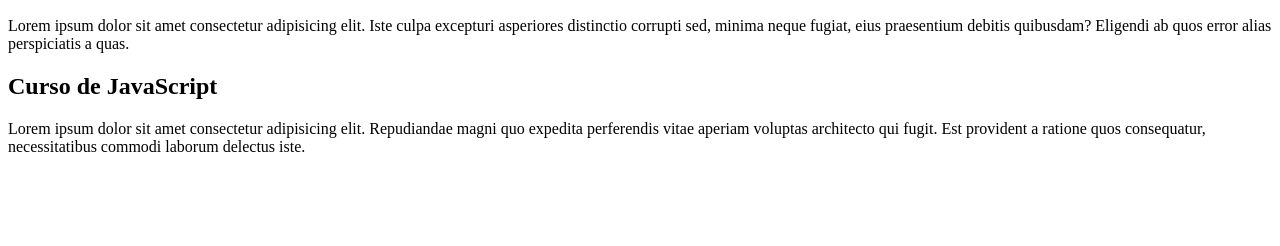
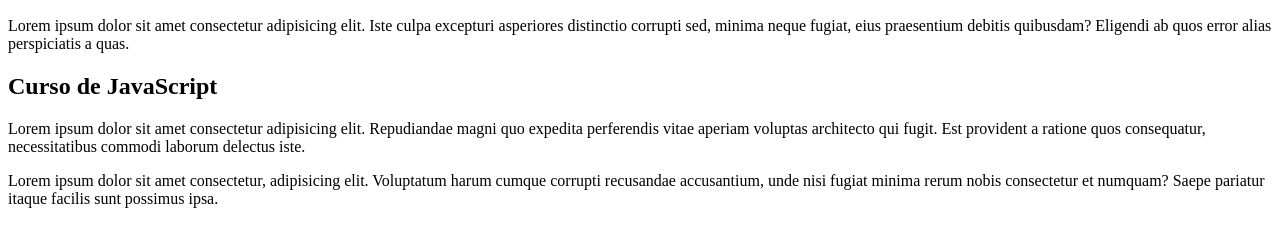
Before and after one commit to carlosedsmagalhaes/Projeto-Site, a plain HTML site: page index.html in a window 1280 px wide. Shown: the part 110-356 px from the top of the page. Drawn offline with Linux system fonts and the light colour scheme.

Commit message:
Inserção de um novo parágrafo
- Adicionei um novo parágrafo

```diff
--- a/index.html
+++ b/index.html
@@ -21,6 +21,7 @@
         <article>
             <h2>Curso de JavaScript</h2>
             <p>Lorem ipsum dolor sit amet consectetur adipisicing elit. Repudiandae magni quo expedita perferendis vitae aperiam voluptas architecto qui fugit. Est provident a ratione quos consequatur, necessitatibus commodi laborum delectus iste.</p>
+            <p>Lorem ipsum dolor sit amet consectetur, adipisicing elit. Voluptatum harum cumque corrupti recusandae accusantium, unde nisi fugiat minima rerum nobis consectetur et numquam? Saepe pariatur itaque facilis sunt possimus ipsa.</p>
         </article>
     </main>
 
```
